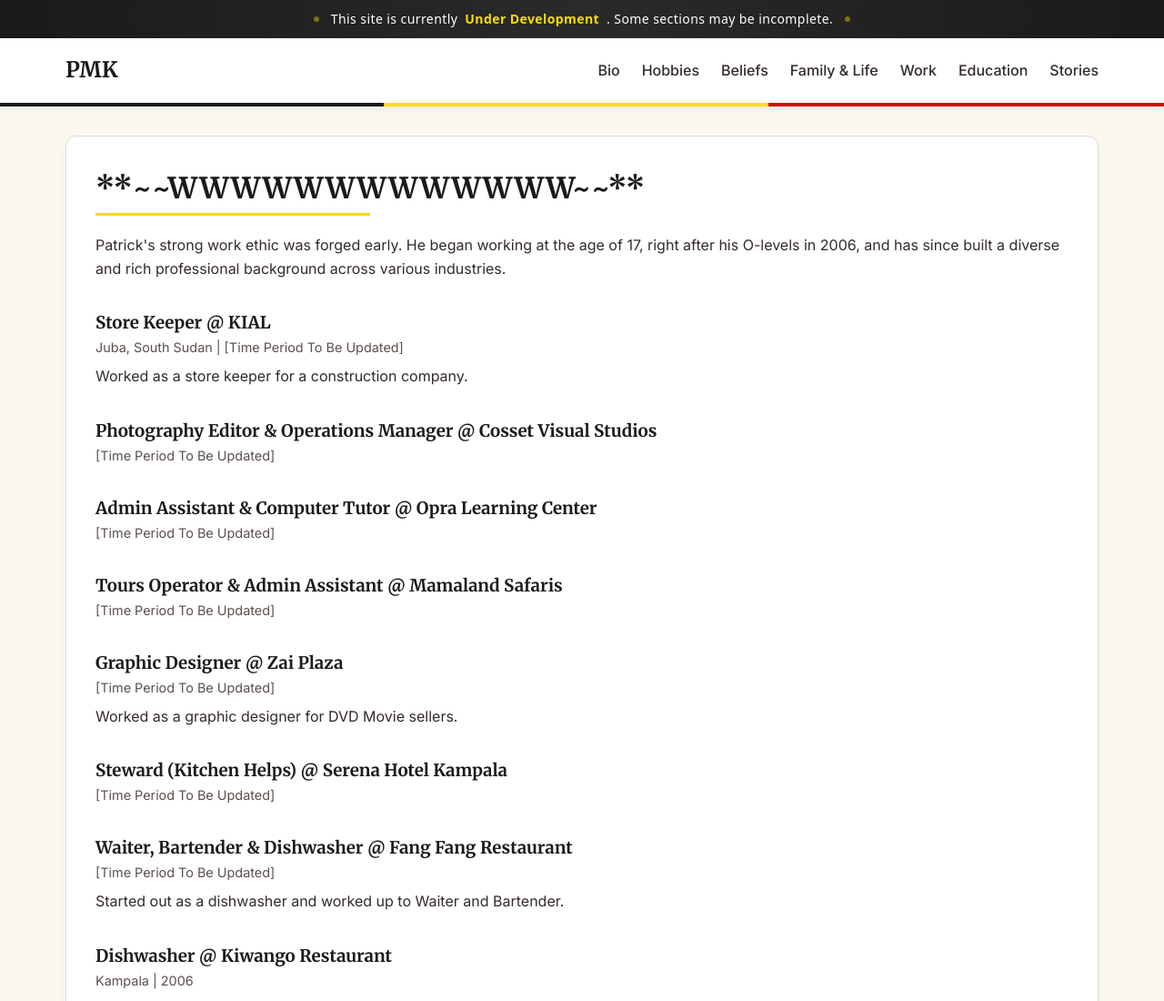
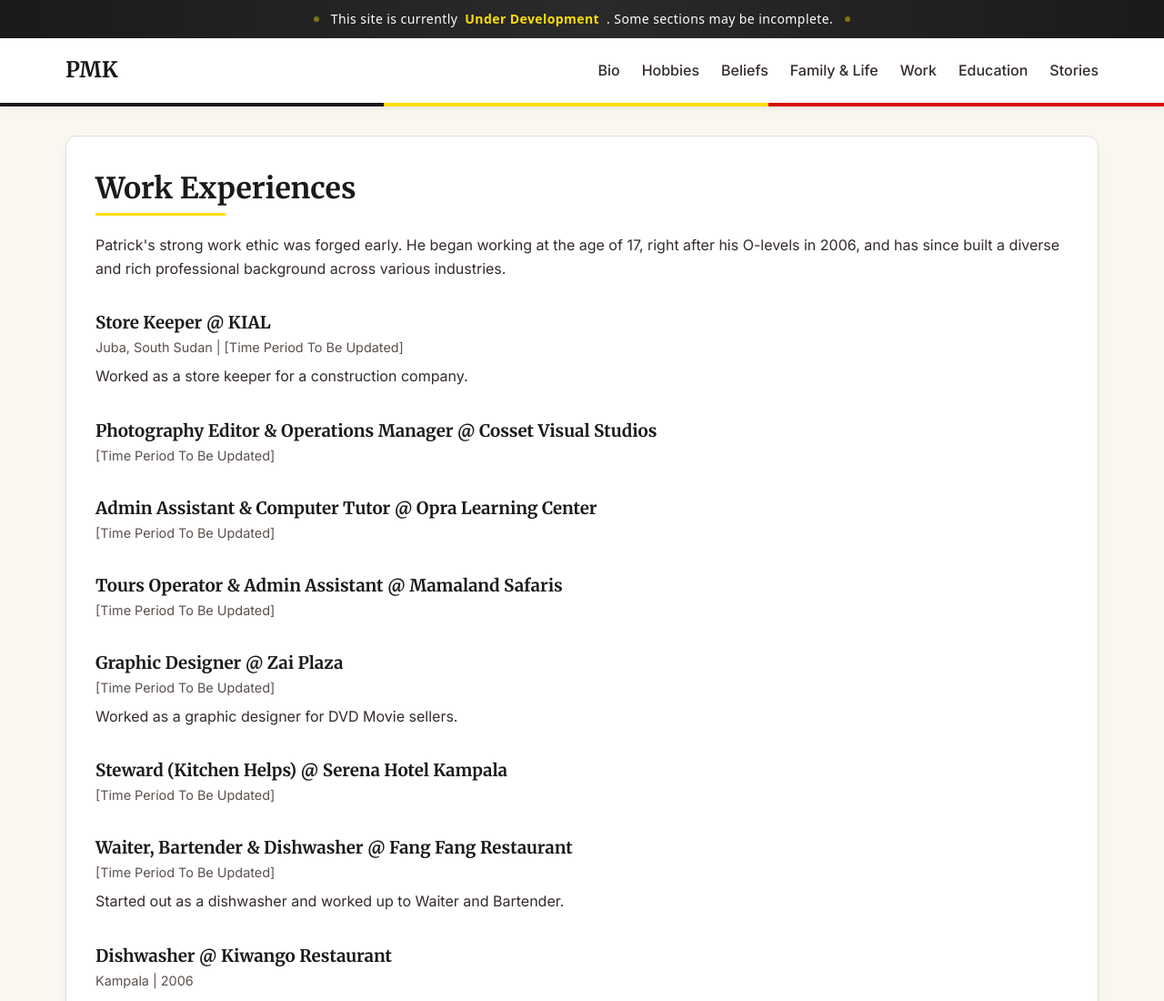
Before and after one commit to patrickkikulwe89-sys/pmk-portfolio, an Eleventy site: page my-11ty-site/work.md in a window 1280 px wide. Shown: the top 1100 px of the page at 91% size. Built offline with nearby package versions, Linux system fonts and the light colour scheme; Eleventy itself is replaced by a stand-in of ours; files that its build step writes are made by us from their sources.

Commit message:
Update Website Pages “work”

```diff
--- a/my-11ty-site/work.md
+++ b/my-11ty-site/work.md
@@ -4,7 +4,7 @@ title: Work | Patrick Mutyaba Kikulwe
 ---
 
 <section class="card">
-            <h2>**~~WWWWWWWWWWWWW~~**</h2>
+            <h2>Work Experiences</h2>
             <p>Patrick's strong work ethic was forged early. He began working at the age of 17, right after his O-levels in 2006, and has since built a diverse and rich professional background across various industries.</p>
 
             <div style="margin-top: 2rem;">
```
